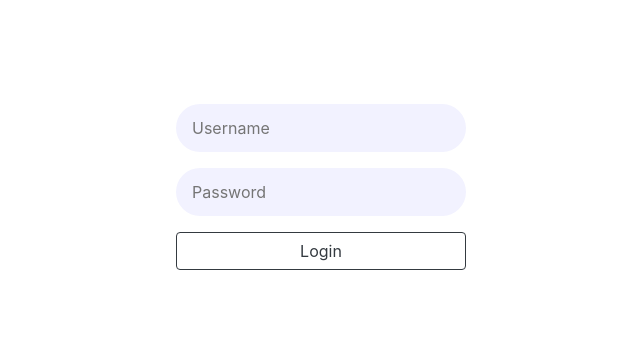
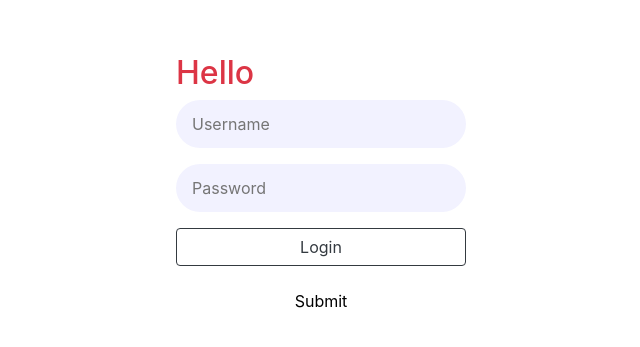
Before and after one commit to harshverma036/React-practice, a React (Create React App) app: page / in a window 1280 px wide. Shown: the part 213-560 px from the top of the page, without its empty margins (319-959 px from the left). Built offline with nearby package versions, Linux system fonts and the light colour scheme.

Commit message:
learnt and implimented useState hooks method to handle mouse enents and set css styling with that conditions

```diff
--- a/src/components/form.js
+++ b/src/components/form.js
@@ -1,13 +1,27 @@
-import react from 'react';
+import react, { useState } from 'react';
 import Input from './input';
 import Btn from './login_btn';
 
 const isRegistered = true;
 
 const Form = () => {
+
+    const [heading, setHeadingText] = useState('Hello');
+    const [isMouseOver, setMouseOver] = useState(false);
+
+    function handleMouseOver() {
+        setHeadingText(`${heading}, mouse over button`)
+        setMouseOver(true)
+    }
+
+    function handleMouseOut() {
+        setMouseOver(false);
+    }
+
     return (
         <div className="row justify-content-center align-items-center main-form">
             <div className="col-lg-3 col-md-6 col-10">
+                <h2 className="text-danger">{heading}</h2>
                 <form>
                     <div className="form-group d-flex flex-column">
                         <Input placeholder="Username" type="text" id="username" />
@@ -17,6 +31,7 @@ const Form = () => {
                         {isRegistered ? null : <Input placeholder="Confirm Password" type="password" id="cpassword" />}
                     </div>
                     {isRegistered ? <Btn text="Login" id="login-btn" /> : <Btn text="Register" id="register-btn" />}
+                    <button className="btn w-100 mt-3" style={isMouseOver ? { backgroundColor: 'black', color: 'white' } : { backgroundColor: 'white', color: 'black' }} onMouseOver={handleMouseOver} onMouseOut={handleMouseOut}>Submit</button>
                 </form>
             </div>
         </div>
```
Also changed, not shown: 1 other file (tests, documents, lock files or other folders).
